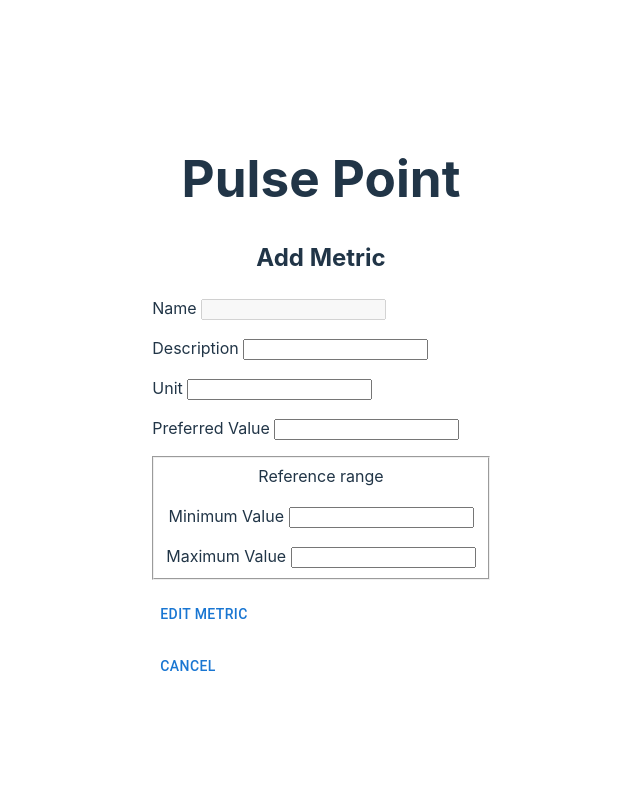
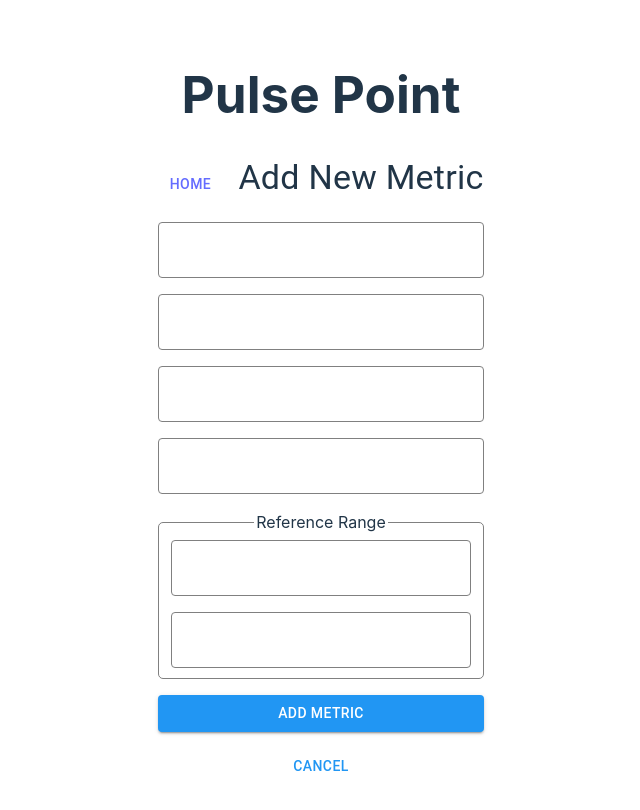
Before and after one commit to KostaDinkov/unibit-ai-tools-coursework, a React (Vite) app in the folder pulse-point-app/: page / in a window 1280 px wide. Both pictures are taken after a click on the button "ADD METRIC". Shown: the top 810 px of the page, without its empty margins (319-959 px from the left). Built offline with nearby package versions, Linux system fonts and the light colour scheme.

Commit message:
add: styling, convert forms to use MUI TextField

```diff
--- a/pulse-point-app/src/App.css
+++ b/pulse-point-app/src/App.css
@@ -4,3 +4,8 @@
   padding: 2rem;
   text-align: center;
 }
+
+ul li, menu li {
+  list-style: none;
+  list-style-type: none;
+}
--- a/pulse-point-app/src/Components/DataPointForm.tsx
+++ b/pulse-point-app/src/Components/DataPointForm.tsx
@@ -1,13 +1,16 @@
 import React, { useState } from "react";
 import Stack from "@mui/material/Stack";
+import TextField from "@mui/material/TextField";
 import Button from "@mui/material/Button";
 
 export default function DataPointForm({
   metric,
   handleSubmit,
+  handleCancel,
 }: {
   metric: Metric;
   handleSubmit: (dataPoint: DataPoint) => void;
+  handleCancel: (e: React.FormEvent) => void;
   isEdit: boolean;
 }) {
   const defaultFormState: DataPoint = {
@@ -25,7 +28,7 @@ export default function DataPointForm({
   };
 
   return (
-    <div>
+    <article>
       <h2>{metric.name}</h2>
       <form
         onSubmit={(e) => {
@@ -34,30 +37,34 @@ export default function DataPointForm({
         }}
       >
         <Stack direction={"column"} spacing={2}>
-          <label>
-            <span>Value </span>
-            <input
+
+            <TextField
               type="number"
+              label="Value"
               value={formState.value || 0}
               name="value"
               required
               onChange={handleChange}
             />
-          </label>
 
-          <label>
-            <span>Comment </span>
-            <textarea
+            <TextField
+
               name="comment"
+              label="Comment"
+              multiline
               value={formState.comment || ""}
               onChange={handleChange}
             />
-          </label>
-        </Stack>
-        <Button variant="contained" type="submit">
+            <Button variant="contained" type="submit">
           Add
         </Button>
+        <Button onClick={handleCancel}>
+          Cancel
+        </Button>
+
+        </Stack>
+
       </form>
-    </div>
+    </article>
   );
 }
--- a/pulse-point-app/src/Components/MetricForm.tsx
+++ b/pulse-point-app/src/Components/MetricForm.tsx
@@ -2,6 +2,8 @@ import { useState } from "react";
 import Stack from "@mui/material/Stack";
 import { useNavigate } from "react-router-dom";
 import Button from "@mui/material/Button";
+import TextField from "@mui/material/TextField";
+import Box from "@mui/material/Box";
 
 const defaultFormState: Metric = {
   name: "",
@@ -42,6 +44,7 @@ export default function MetricForm({
       },
     });
   };
+
   return (
     <form
       onSubmit={(e) => {
@@ -49,77 +52,64 @@ export default function MetricForm({
         handleSubmit(formState as Metric);
       }}
     >
-      <Stack direction="column" spacing={2} alignItems={'flex-start'}>
-        <label>
-          Name{" "}
-          <input
+      <Stack direction="column" spacing={2}>
+        <TextField
+          label="Name"
           disabled={isEdit}
           name="name"
-            type="text"
           value={formState.name}
           onChange={onChange}
           required
         />
-        </label>
 
-        <label>
-          Description{" "}
-          <input
-            id="description"
+        <TextField
+          label="Description"
           name="description"
-            type="text"
           value={formState.description}
           onChange={onChange}
         />
-        </label>
 
-        <label>
-          Unit{" "}
-          <input
+        <TextField
           name="unit"
-            type="text"
+          label="Unit"
+
           value={formState.unit}
           onChange={onChange}
           required
         />
-        </label>
 
-        <label>
-          Preferred Value{" "}
-          <input
+        <TextField
           type="number"
-            value={formState.preferredValue}
+          label="Preferred Value"
+          value={formState.preferredValue || ""}
           onChange={onChange}
           name="preferredValue"
         />
-        </label>
 
-        <fieldset>
-          <Stack direction="column" spacing={2}>
-            <legend>Reference range</legend>
-            <label>
-              <span>Minimum Value </span>
-              <input
+        <Box
+          component="fieldset"
+          sx={{ borderRadius: "5px", border: "1px solid grey" }}
+        >
+          <legend>Reference Range</legend>
+          <Stack spacing={2}>
+            <TextField
               name="min"
-                value={formState.referenceRange?.min}
+              label="Minimum Value"
+              value={formState.referenceRange?.min || ""}
               onChange={onChangeRef}
               type="number"
             />
-            </label>
-
-            <label>
-              <span>Maximum Value </span>
-              <input
+            <TextField
               name="max"
-                value={formState.referenceRange?.max}
+              label="Maximum Value"
+              value={formState.referenceRange?.max || ""}
               onChange={onChangeRef}
               type="number"
             />
-            </label>
           </Stack>
-        </fieldset>
+        </Box>
 
-        <Button type="submit">{isEdit ? "Edit Metric" : "Add Metric"}</Button>
+        <Button variant ='contained' type="submit">{isEdit ? "Edit Metric" : "Add Metric"}</Button>
         <Button
           onClick={(e) => {
             e.preventDefault();
--- /dev/null
+++ b/pulse-point-app/src/Components/Navigation.tsx
@@ -0,0 +1,21 @@
+import Stack from "@mui/material/Stack";
+import { Link } from "react-router-dom";
+import Button from "@mui/material/Button";
+import Typography from "@mui/material/Typography";
+export default function Navigation({ pageTitle }: { pageTitle: string }) {
+  return (
+    <nav>
+      <Stack
+        direction="row"
+        alignItems={"baseLine"}
+        spacing={2}
+        padding={"0 0 20px 0"}
+      >
+        <Button>
+          <Link to="/">Home</Link>
+        </Button>
+        <Typography variant="h4">{pageTitle}</Typography>
+      </Stack>
+    </nav>
+  );
+}
--- a/pulse-point-app/src/index.css
+++ b/pulse-point-app/src/index.css
@@ -26,7 +26,7 @@ a:hover {
 body {
   margin: 0;
   display: flex;
-  place-items: center;
+  /* place-items: center; */
   min-width: 320px;
   min-height: 100vh;
 }
--- a/pulse-point-app/src/main.tsx
+++ b/pulse-point-app/src/main.tsx
@@ -8,17 +8,52 @@ import MetricView from "./routes/MetricView.tsx";
 import ApiProvider from "./context/ApiProvider.tsx";
 import MetricFormPage from "./routes/MetricFormPage.tsx";
 import DataPointFormPage from "./routes/DataPointFormPage.tsx";
+import { createTheme } from "@mui/material/styles";
+import { blue, amber } from "@mui/material/colors";
+import { ThemeProvider } from "@mui/material/styles";
+import { outlinedInputClasses } from "@mui/material/OutlinedInput";
+
+const theme = createTheme({
+  palette: {
+    primary: blue,
+    secondary: amber,
+  },
+  components: {
+    MuiInputLabel: {
+      styleOverrides: {
+        root: {
+          color: "white",
+        },
+      },
+    },
+    MuiOutlinedInput: {
+      styleOverrides: {
+        notchedOutline: {
+          borderColor: "grey",
+        },
+        root: {
+          [`&:hover .${outlinedInputClasses.notchedOutline}`]: {
+            borderColor: "white",
+          },
+          [`&.Mui-focused .${outlinedInputClasses.notchedOutline}`]: {
+            borderColor: blue[500],
+          },
+          color: "white",
+        },
+      },
+    },
+  },
+});
 
 const router = createBrowserRouter([
   {
-    path: "/",
     element: <App />,
     children: [
-      { path:"/",element: <Home /> },
-      { path: "/metrics/view/:id", element: <MetricView /> },
-      { path: "/metrics/add", element: <MetricFormPage/>},
-      { path: "/metrics/edit", element: <MetricFormPage/>},
-      { path: "/data-points/add", element: <DataPointFormPage />}
+      { path: "/", element: <Home /> },
+      { path: "metrics/view/:id", element: <MetricView /> },
+      { path: "metrics/add", element: <MetricFormPage /> },
+      { path: "metrics/edit", element: <MetricFormPage /> },
+      { path: "data-points/add", element: <DataPointFormPage /> },
     ],
   },
 ]);
@@ -26,7 +61,9 @@ const router = createBrowserRouter([
 ReactDOM.createRoot(document.getElementById("root")!).render(
   <React.StrictMode>
     <ApiProvider>
-      <RouterProvider router={router} />
+      <ThemeProvider theme={theme}>
+        <RouterProvider router={router} />
+      </ThemeProvider>
     </ApiProvider>
   </React.StrictMode>
 );
--- a/pulse-point-app/src/routes/DataPointFormPage.tsx
+++ b/pulse-point-app/src/routes/DataPointFormPage.tsx
@@ -2,6 +2,7 @@ import React from 'react'
 import DataPointForm from '../Components/DataPointForm'
 import {useApi} from '../context/ApiProvider';
 import {useLocation, useNavigate} from 'react-router-dom';
+import Navigation from '../Components/Navigation';
 
 
 export default function DataPointFormPage() {
@@ -14,9 +15,15 @@ export default function DataPointFormPage() {
         navigate(`/metrics/view/${metric.id}`, {state: {metric}});
 
     }
+
+    const handleCancel = (e:React.FormEvent) => {
+        e.preventDefault();
+        navigate(-1);
+    }
     return (
     <>
-      <DataPointForm metric={metric} isEdit={false} handleSubmit={handleSubmit}/>
+     <Navigation pageTitle={`Add Data Point`}/>
+      <DataPointForm metric={metric} isEdit={false} handleSubmit={handleSubmit} handleCancel={handleCancel}/>
     </>
   )
 }
--- a/pulse-point-app/src/routes/Home.tsx
+++ b/pulse-point-app/src/routes/Home.tsx
@@ -4,6 +4,7 @@ import Stack from "@mui/material/Stack";
 import Button from "@mui/material/Button";
 import { useNavigate } from "react-router-dom";
 import MetricCard from "../Components/MetricCard.tsx";
+import Navigation from "../Components/Navigation.tsx";
 
 export default function Home() {
   const api = useApi();
@@ -20,8 +21,7 @@ export default function Home() {
 
   return (
     <>
-      <h2>My metrics</h2>
-
+    <Navigation pageTitle="My Metrics"/>
       <Stack direction="column" spacing={2}>
         <Button
           variant="contained"
--- a/pulse-point-app/src/routes/MetricFormPage.tsx
+++ b/pulse-point-app/src/routes/MetricFormPage.tsx
@@ -2,6 +2,7 @@ import { useLocation } from "react-router-dom";
 import { useApi } from "../context/ApiProvider";
 import MetricForm from "../Components/MetricForm";
 import {useNavigate} from 'react-router-dom';
+import Navigation from "../Components/Navigation";
 
 // adds a new metric to the database
 export default function MetricFormPage() {
@@ -22,15 +23,15 @@ export default function MetricFormPage() {
   if (isEdit) {
     return (
       <>
-        <h2>Edit Metric</h2>
-        <MetricForm isEdit metric={state.metric} handleSubmit={handleSubmit}/>
+        <Navigation pageTitle={`Edit Metric`}/>
+        <MetricForm isEdit={true} metric={state.metric} handleSubmit={handleSubmit}/>
       </>
     );
   } else {
     return (
       <>
-        <h2>Add Metric</h2>
-        <MetricForm isEdit metric={null} handleSubmit={handleSubmit}/>
+        <Navigation pageTitle={`Add New Metric`}/>
+        <MetricForm isEdit={false} metric={null} handleSubmit={handleSubmit}/>
       </>
     );
   }
--- a/pulse-point-app/src/routes/MetricView.tsx
+++ b/pulse-point-app/src/routes/MetricView.tsx
@@ -7,7 +7,6 @@ import { useNavigate } from "react-router-dom";
 import {
   LineChart,
   Line,
-  CartesianGrid,
   XAxis,
   YAxis,
   Tooltip,
@@ -15,6 +14,7 @@ import {
   Legend,
   Label,
 } from "recharts";
+import Navigation from "../Components/Navigation";
 
 export default function MetricView() {
   const api = useApi();
@@ -22,14 +22,14 @@ export default function MetricView() {
   const { metric } = useLocation().state as {
     metric: Metric;
   };
-  const [dataPoints, setDataPoints] = useState([] as DataPoint[]);
+
   const [chartData, setChartData] = useState(
     [] as { date: string; y: number | null }[]
   );
 
   useEffect(() => {
     const dataPoints = api.getDataPointsForMetric(metric.id);
-    setDataPoints(dataPoints);
+
 
     const data = dataPoints
       .sort((a, b) => a.timestamp - b.timestamp)
@@ -46,7 +46,7 @@ export default function MetricView() {
 
   return (
     <div>
-      <h2>{metric.name}</h2>
+      <Navigation  pageTitle={`${metric.name}`}/>
       <LineChart width={600} height={300} data={chartData}>
         <ReferenceLine
           label="Max"
```
Also changed, not shown: pulse-point-app/src/App.tsx (+6 -8 lines), pulse-point-app/src/Components/MetricCard.tsx (+32 -15 lines). Lines whose indentation alone changed are shown as unchanged.
